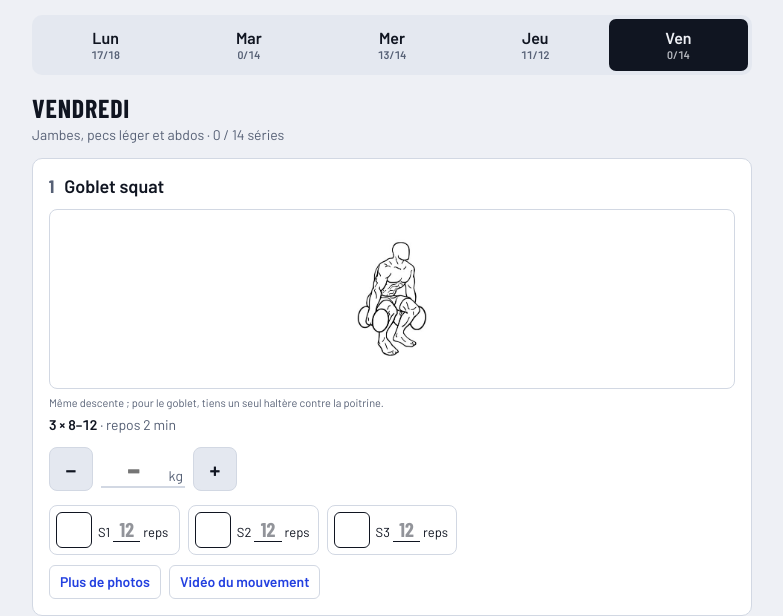
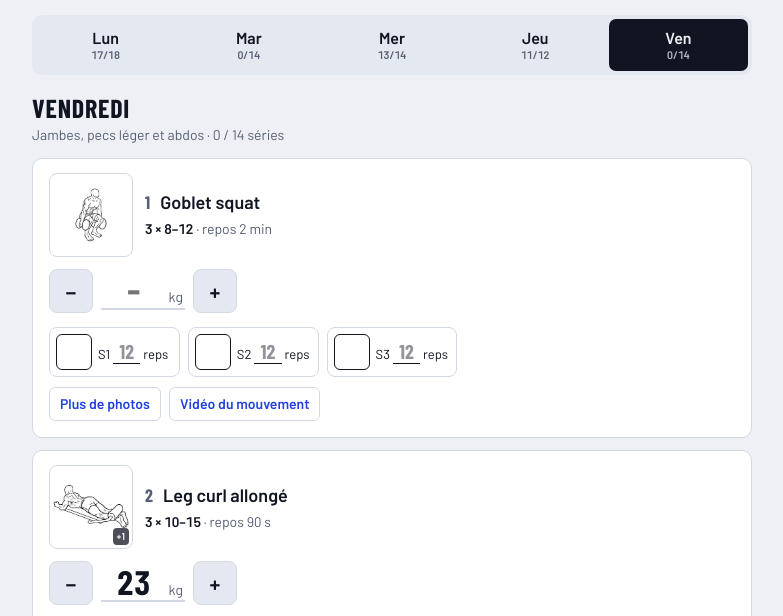
Before and after one commit to modoulaelbou-cyber/repas, a plain HTML site: page muscu/index.html in a window 1280 px wide. Shown: the part 142-758 px from the top of the page, without its empty margins (248-1031 px from the left). Drawn offline with nearby package versions, Linux system fonts and the light colour scheme.

Commit message:
Muscu : image en vignette à côté du nom de chaque exercice
Co-Authored-By: Claude Opus 5.5 <noreply@anthropic.com>
Claude-Session: https://claude.ai/code/session_019hPxuke4CTQSjMYFX3o5MX

```diff
--- a/muscu/index.html
+++ b/muscu/index.html
@@ -112,10 +112,14 @@ h2 { margin: 0; font: 700 26px/1 var(--display); text-transform: uppercase; lett
 .how summary::-webkit-details-marker { display: none; }
 .how summary::before { content: "▸ "; }
 .how[open] summary::before { content: "▾ "; }
-.pics { margin: 10px 0 0; display: grid; grid-template-columns: 1fr 1fr; gap: 8px; }
-.pics.one { grid-template-columns: 1fr; }
-.pics img { width: 100%; height: 150px; object-fit: contain; background: #fff; border-radius: 8px; border: 1px solid var(--line); display: block; }
-.pics.one img { height: 180px; }
+.exhead { display: grid; grid-template-columns: 84px minmax(0, 1fr); gap: 12px; align-items: center; }
+.exhead.noimg { grid-template-columns: minmax(0, 1fr); }
+.thumb { width: 84px; height: 84px; padding: 0; border: 1px solid var(--line); border-radius: 8px; background: #fff; overflow: hidden; position: relative; }
+.thumb img { width: 100%; height: 100%; object-fit: contain; display: block; }
+.thumb span { position: absolute; right: 3px; bottom: 3px; font-size: 10px; font-weight: 700; background: rgba(16,21,33,.75); color: #fff; border-radius: 4px; padding: 1px 4px; }
+.big { margin: 10px 0 0; display: grid; grid-template-columns: 1fr 1fr; gap: 8px; }
+.big.one { grid-template-columns: 1fr; }
+.big img { width: 100%; height: 170px; object-fit: contain; background: #fff; border-radius: 8px; border: 1px solid var(--line); display: block; }
 .links { margin: 10px 0 0; display: flex; gap: 8px; flex-wrap: wrap; font-size: 14px; }
 .links a { color: var(--accent); font-weight: 600; text-decoration: none; padding: 6px 10px; border: 1px solid var(--line); border-radius: 6px; }
 .credit { margin: 6px 0 0; font-size: 11px; color: var(--muted); }
@@ -187,10 +191,14 @@ h2 { margin: 0; font: 700 26px/1 var(--display); text-transform: uppercase; lett
     wrist: 'flexion des poignets haltères assis', crunch: 'crunch poulie haute à genoux', reardelt: 'oiseau haltères buste penché',
     goblet: 'goblet squat haltère', legcurl: 'leg curl allongé machine', revcrunch: 'reverse crunch au sol'
   };
-  function picsHtml(ex) {
-    var pics = PICS[ex] || [];
-    if (!pics.length) return '';
-    return '<div class="pics' + (pics.length === 1 ? ' one' : '') + '">' + pics.map(function (f, n) { return '<img loading="lazy" decoding="async" alt="' + esc(EX[ex].name) + (pics.length > 1 ? (n ? ' : fin du mouvement' : ' : début du mouvement') : '') + '" src="img/' + f + '.jpg">'; }).join('') + '</div>' +
+  var OPEN = {};
+  function thumbHtml(ex, key) {
+    var pics = PICS[ex] || []; if (!pics.length) return '';
+    return '<button type="button" class="thumb" data-big="' + key + '" aria-label="Agrandir l\'image : ' + esc(EX[ex].name) + '"><img decoding="async" alt="" src="img/' + pics[0] + '.jpg">' + (pics.length > 1 ? '<span>+1</span>' : '') + '</button>';
+  }
+  function bigHtml(ex, key) {
+    var pics = PICS[ex] || []; if (!pics.length || !OPEN[key]) return '';
+    return '<div class="big' + (pics.length === 1 ? ' one' : '') + '">' + pics.map(function (f, n) { return '<img decoding="async" alt="' + esc(EX[ex].name) + (pics.length > 1 ? (n ? ' : fin du mouvement' : ' : début du mouvement') : '') + '" src="img/' + f + '.jpg">'; }).join('') + '</div>' +
       (PICNOTE[ex] ? '<p class="credit">' + esc(PICNOTE[ex]) + '</p>' : '');
   }
   function howHtml(ex) {
@@ -287,8 +295,9 @@ h2 { margin: 0; font: 700 26px/1 var(--display); text-transform: uppercase; lett
         sets += '<div class="set' + (st.c ? ' on' : '') + '" data-i="' + i + '" data-s="' + s + '"><button type="button" aria-pressed="' + !!st.c + '" aria-label="Série ' + (s + 1) + (st.c ? ' faite' : ' à faire') + '">' + CHECK + '</button>' +
           '<label>S' + (s + 1) + ' <input type="number" inputmode="numeric" min="0" max="99" value="' + (st.r || '') + '" placeholder="' + mr + '" aria-label="Répétitions série ' + (s + 1) + '"> reps</label></div>';
       }
-      var h = '<article class="card ex' + (all ? ' done' : '') + '" data-ex="' + x.ex + '"><h3><span class="n">' + (i + 1) + '</span>' + esc(e.name) + '</h3>' + picsHtml(x.ex) +
-        '<p class="meta"><b>' + x.sets + ' × ' + x.reps + '</b> · repos ' + x.rest + '</p>' + (x.bonus ? '<span class="bonus">' + esc(x.bonus) + '</span>' : '');
+      var key = P.k + '.' + i, th = thumbHtml(x.ex, key);
+      var h = '<article class="card ex' + (all ? ' done' : '') + '" data-ex="' + x.ex + '"><div class="exhead' + (th ? '' : ' noimg') + '">' + th + '<div><h3><span class="n">' + (i + 1) + '</span>' + esc(e.name) + '</h3>' +
+        '<p class="meta"><b>' + x.sets + ' × ' + x.reps + '</b> · repos ' + x.rest + '</p>' + (x.bonus ? '<span class="bonus">' + esc(x.bonus) + '</span>' : '') + '</div></div>' + bigHtml(x.ex, key);
       if (e.step) {
         h += '<div class="load"><button type="button" class="step" data-l="-" aria-label="Baisser la charge">−</button><div class="kg"><input type="text" inputmode="decimal" autocomplete="off" value="' + (L == null ? '' : String(L).replace('.', ',')) + '" placeholder="–" aria-label="Charge : ' + esc(e.name) + '"><span>' + e.unit + '</span></div><button type="button" class="step" data-l="+" aria-label="Monter la charge">+</button>' +
           (e.of ? '<span class="shared">Lié au <b>' + esc(EX[e.of].name) + '</b> (' + Math.round(e.k * 100) + ' % de ' + nf(load(e.of)) + ' kg) : il change aussi ' + days(e.of).join(', ') + '</span>' : other.length ? '<span class="shared">Même charge <b>' + other.join(', ') + '</b></span>' : '') + '</div>';
@@ -330,6 +339,8 @@ h2 { margin: 0; font: 700 26px/1 var(--display); text-transform: uppercase; lett
   $('#list').addEventListener('click', function (e) {
     var card = e.target.closest('.ex'); if (!card) return;
     var ex = card.getAttribute('data-ex'), P = PROG.filter(function (p) { return p.k === cur; })[0];
+    var tb = e.target.closest('[data-big]');
+    if (tb) { var bk = tb.getAttribute('data-big'); OPEN[bk] = !OPEN[bk]; render(); return; }
     var st = e.target.closest('[data-l]');
     if (st) { var L = load(ex), step = EX[ex].step; setLoad(ex, Math.max(0, (L == null ? 0 : L) + (st.getAttribute('data-l') === '+' ? step : -step))); render(); return; }
     if (e.target.closest('[data-up]')) { setLoad(ex, (load(ex) || 0) + EX[ex].step); render(); return; }
--- a/muscu/sw.js
+++ b/muscu/sw.js
@@ -1,5 +1,5 @@
 /* Service worker de l'appli muscu : cache pour marcher sans connexion. */
-var CACHE = 'muscu-v4';
+var CACHE = 'muscu-v5';
 var FILES = ['./', 'index.html', 'manifest.webmanifest', 'icons/icon-192.png', 'icons/icon-512.png', 'icons/icon-maskable-512.png', 'icons/apple-touch-icon.png', 'img/chest-1.jpg', 'img/incline-1.jpg', 'img/incline-2.jpg', 'img/pulldown-1.jpg', 'img/pulldown-2.jpg', 'img/row-1.jpg', 'img/row-2.jpg', 'img/lateral-1.jpg', 'img/lateral-2.jpg', 'img/triceps-1.jpg', 'img/triceps-2.jpg', 'img/hammer-1.jpg', 'img/hammer-2.jpg', 'img/wrist-1.jpg', 'img/crunch-1.jpg', 'img/reardelt-1.jpg', 'img/goblet-1.jpg', 'img/legcurl-1.jpg', 'img/legcurl-2.jpg'];
 self.addEventListener('install', function (e) {
   e.waitUntil(caches.open(CACHE).then(function (c) { return c.addAll(FILES); }).then(function () { return self.skipWaiting(); }));
```
